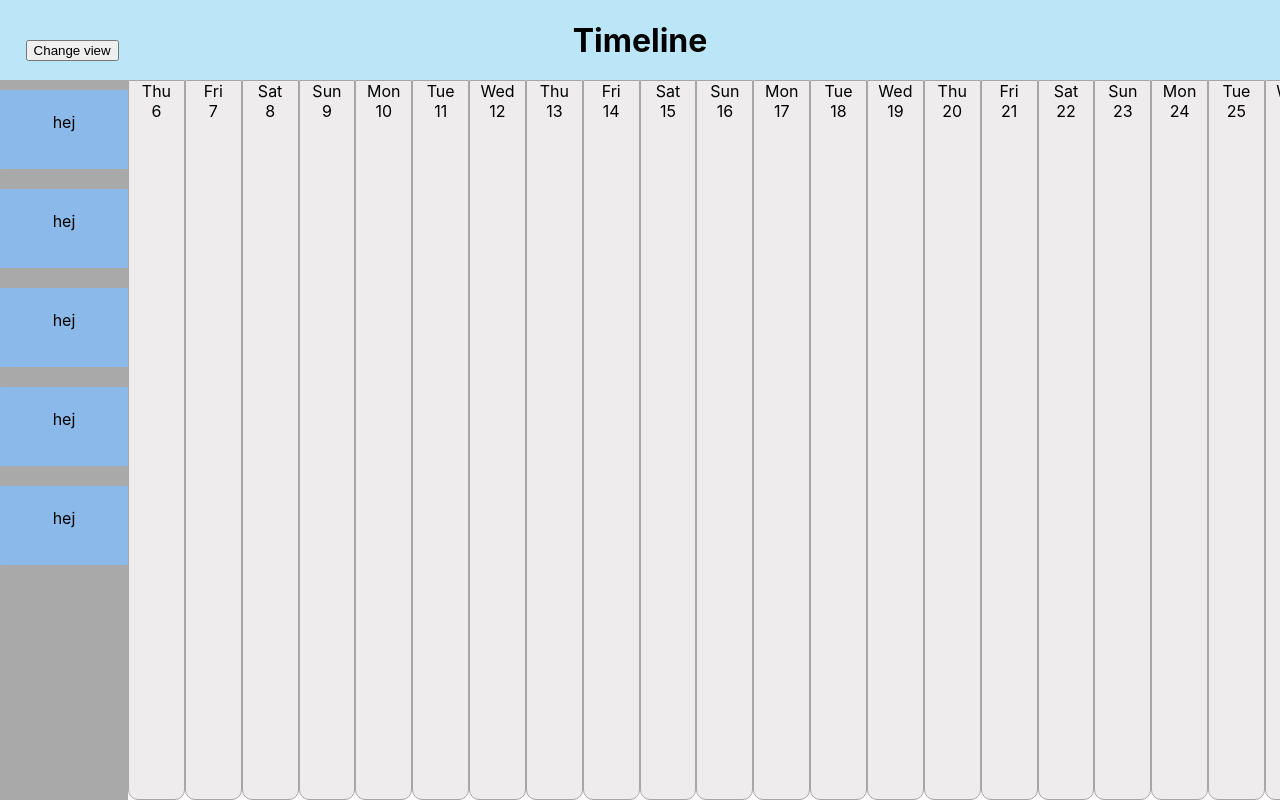
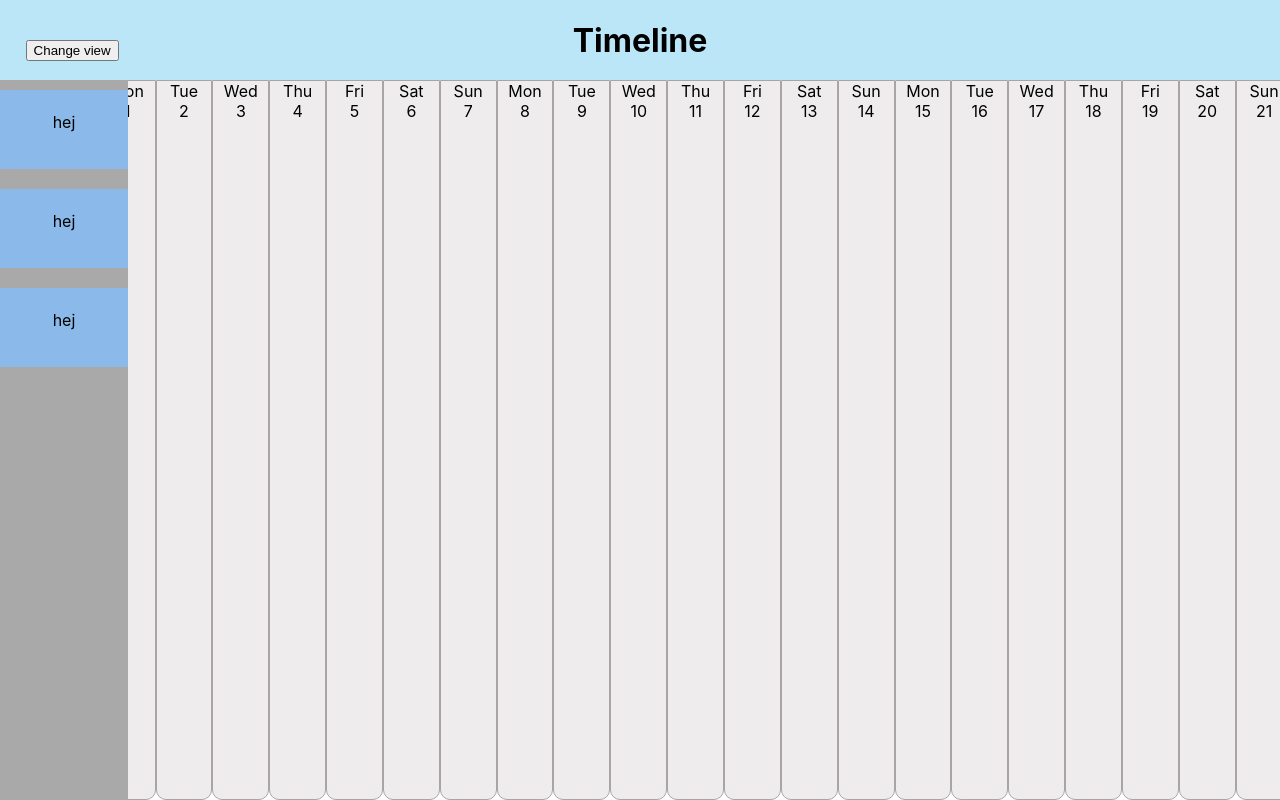
Before and after one commit to Pautrik/AgileProductivity, a React (Create React App) app in the folder frontend/: page / in a window 1280 px wide. Both pictures are taken after a click on the button "Change view". Built offline with nearby package versions, Linux system fonts and the light colour scheme; no server answers.

Commit message:
fixed so the timeline starts on the first day of the current month

```diff
--- a/frontend/src/components/Timeline/index.css
+++ b/frontend/src/components/Timeline/index.css
@@ -25,6 +25,7 @@
 
 .project-day-container{
     display: flex;
+    flex: 1;
     flex-direction: row;
     align-items: stretch;
     flex: 1;
--- a/frontend/src/components/Timeline/index.js
+++ b/frontend/src/components/Timeline/index.js
@@ -4,47 +4,79 @@ import ProjectTask from "../projectTasks"
 import {range} from "../../helpers/array";
 
 const weekDays = [
+    "Sun",
     "Mon",
     "Tue",
     "Wed",
     "Thu",
     "Fri",
     "Sat",
-    "Sun",
   ];
 
 class Timeline extends React.Component{
     constructor(props){
         super(props);
 
-        this.currentDate = new Date();
+        const startDate = new Date();
+        const endDate = new Date();
+        let rangeT = 42;
+
+        startDate.setDate(startDate.getDate() - 21)
+        endDate.setDate(endDate.getDate() + 21)
+
+
+        this.state = {
+            startDate,
+            endDate,
+            rangeT
+        }
+
+        this.scrollerRef = React.createRef();
+
         this.getNextDay = this.getNextDay.bind(this);
         this.getWeekDay = this.getWeekDay.bind(this);
-        this.currentDate.setDate(this.currentDate.getDate() - 3);
-    }
-
-
-    incDate(){
-        return (this.currentDate.setDate(this.currentDate.getDate() + 1));
-
-    }
-
-    decDate(){
-       return( this.currentDate.setDate(this.currentDate.getDate() - 1));
-
+        this.state.startDate.setDate(this.state.startDate.getDate() - 7);
     }
 
     getNextDay(x){
         const y = new Date();
-        y.setDate(this.currentDate.getDate() + x);
-        return y.getDate();
+        y.setDate(this.state.startDate.getDate() + x);
+        return y;
     }
 
     getWeekDay(x){
         const y = new Date();
-        y.setDate(this.currentDate.getDate() + x);
-        console.log(y.getDay())
+        y.setDate(this.state.startDate.getDate() + x);
         return weekDays[y.getDay()];
+    }
+
+    goBack(){
+        this.state.startDate.setDate(this.state.startDate.getDate() - 7);
+        this.state.rangeT = this.state.rangeT + 7;
+    }
+
+    handleScroll(s){
+
+    }
+
+    isKeyDate(x){
+
+        let z = this.getNextDay(x);
+        let y = new Date();
+
+        console.log(z.getMonth())
+        console.log(y.getMonth() + 1)
+        console.log(z.getDate())
+
+
+        if(z.getMonth() == (y.getMonth() + 1) && z.getDate() === 1){
+            console.log("funkar")
+            return true;
+        }
+        else{
+            console.log("funkar ej")
+            return false;
+        }
     }
 
     render(){
@@ -63,23 +95,25 @@ class Timeline extends React.Component{
                             <ProjectTask > </ProjectTask>
                             <ProjectTask > </ProjectTask>
                             <ProjectTask > </ProjectTask>
-                            <ProjectTask > </ProjectTask>
-                            <ProjectTask > </ProjectTask>
-
 
                         </div>
-                        <div className="day-holder">
-                        {range(100).map((x) => (
-                        <div className="day-Timeline">{this.getWeekDay(x)} <br></br> {this.getNextDay(x)}</div>
-                        ))}
+                        <div ref={this.scrollerRef} className="day-holder">
+                            {
+                            range(this.state.rangeT).map((x) => (
+                                (this.isKeyDate(x))
+                                ? <div className="day-Timeline" id="key">{this.getWeekDay(x)} <br></br> {this.getNextDay(x).getDate()}</div>
+                                : <div className="day-Timeline">{this.getWeekDay(x)} <br></br> {this.getNextDay(x).getDate()}</div>
+                                ))
+                            }
                         </div>
-
                     </div>
                 </div>
             </div>
         );
     }
-
+    componentDidMount() {
+        this.scrollerRef.current.scrollLeft = document.getElementById("key").offsetLeft - 99;
+    }
 }
 
 {/*
```
